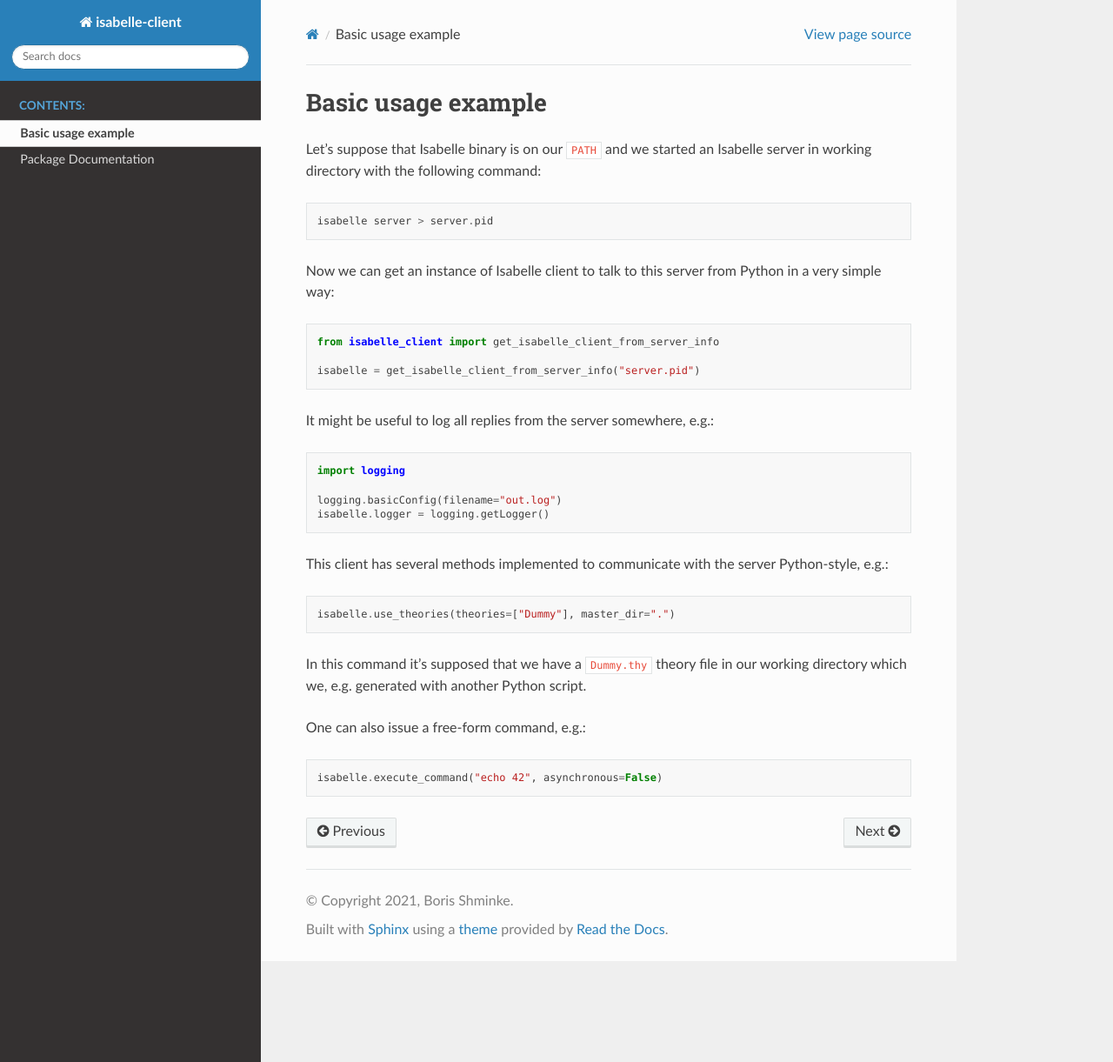
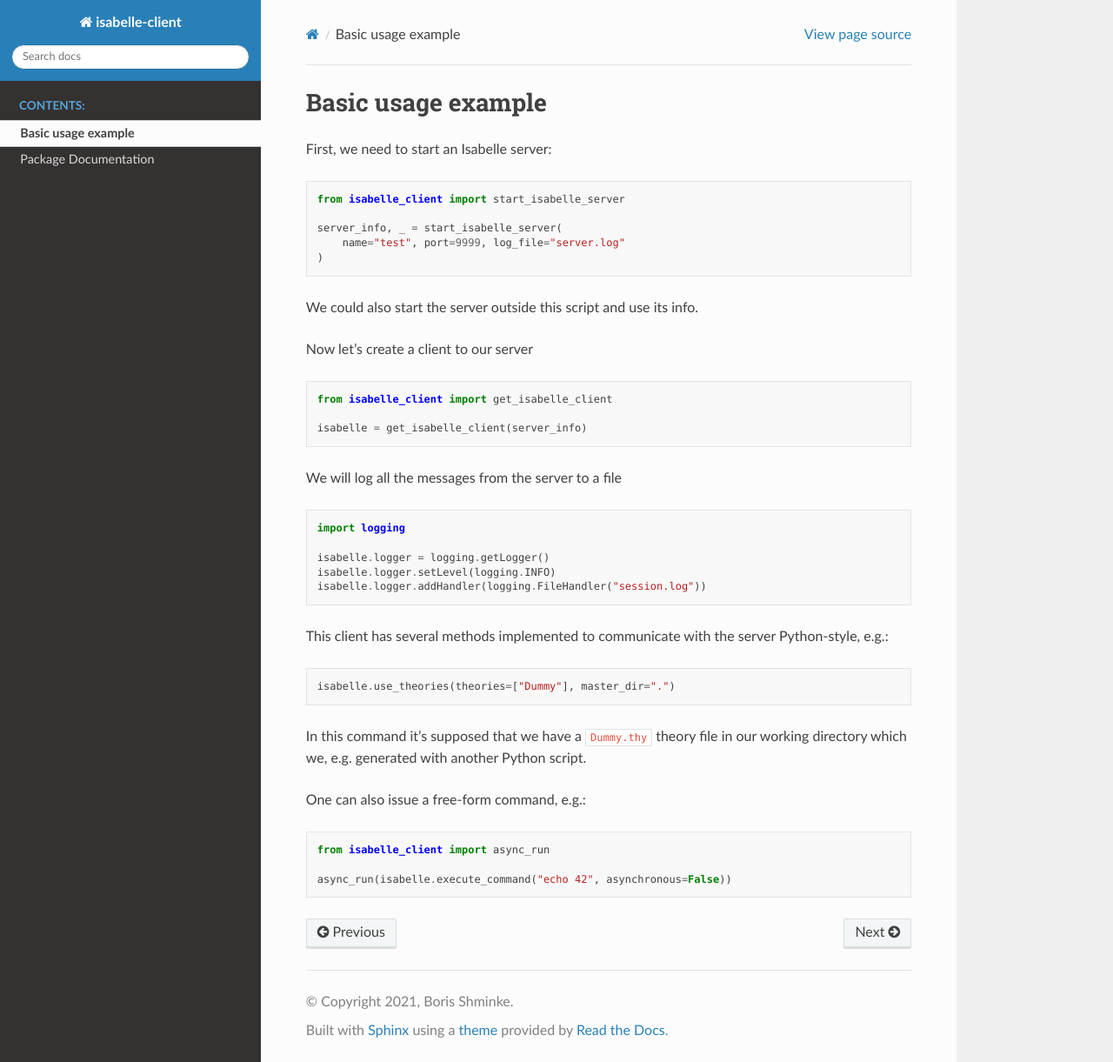
Before and after one commit to inpefess/isabelle-client, a Sphinx documentation site: the page built from doc/source/usage-example.rst, in a window 1280 px wide and 1221 px high. Shown: the whole window at 87% size. Built offline with Sphinx 7.4.7 and the Read the Docs theme 2.0.0, drawn with Linux system fonts in a browser that asks for light colours.

```diff
--- a/doc/source/usage-example.rst
+++ b/doc/source/usage-example.rst
@@ -18,22 +18,29 @@
 Basic usage example
 ====================
 
-Let's suppose that Isabelle binary is on our ``PATH`` and we started an Isabelle server in working directory with the following command::
+First, we need to start an Isabelle server::
 
-    isabelle server > server.pid
+    from isabelle_client import start_isabelle_server
 
-Now we can get an instance of Isabelle client to talk to this server from Python in a very simple way::
+    server_info, _ = start_isabelle_server(
+        name="test", port=9999, log_file="server.log"
+    )
 
-    from isabelle_client import get_isabelle_client_from_server_info
+We could also start the server outside this script and use its info.
 
-    isabelle = get_isabelle_client_from_server_info("server.pid")
+Now let's create a client to our server ::
 
-It might be useful to log all replies from the server somewhere, e.g.::
+    from isabelle_client import get_isabelle_client
+
+    isabelle = get_isabelle_client(server_info)
+
+We will log all the messages from the server to a file ::
 
     import logging
 
-    logging.basicConfig(filename="out.log")
     isabelle.logger = logging.getLogger()
+    isabelle.logger.setLevel(logging.INFO)
+    isabelle.logger.addHandler(logging.FileHandler("session.log"))
 
 This client has several methods implemented to communicate with the server Python-style, e.g.::
 
@@ -43,4 +50,6 @@ In this command it's supposed that we have a ``Dummy.thy`` theory file in our wo
 
 One can also issue a free-form command, e.g.::
 
-    isabelle.execute_command("echo 42", asynchronous=False)
+    from isabelle_client import async_run
+
+    async_run(isabelle.execute_command("echo 42", asynchronous=False))
```
Also changed, not shown: doc/source/index.rst (+27 -0 lines).
